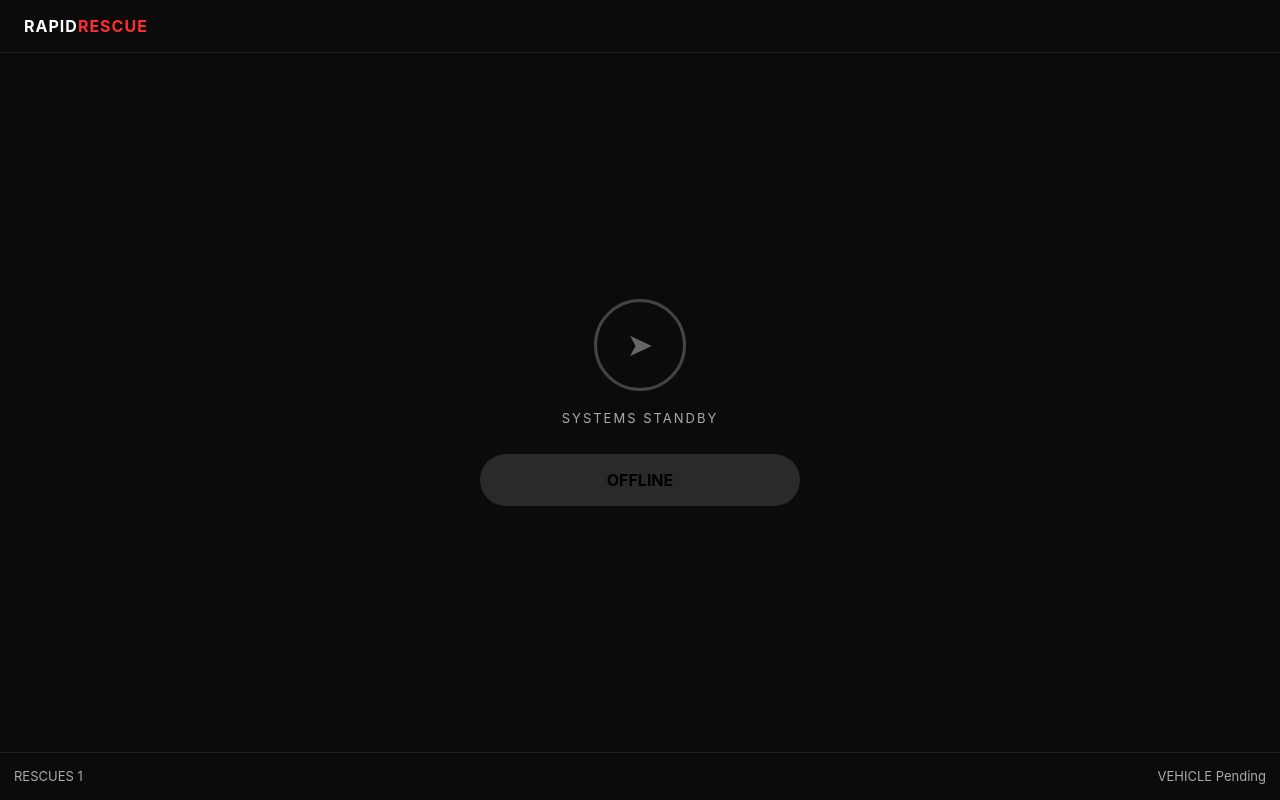
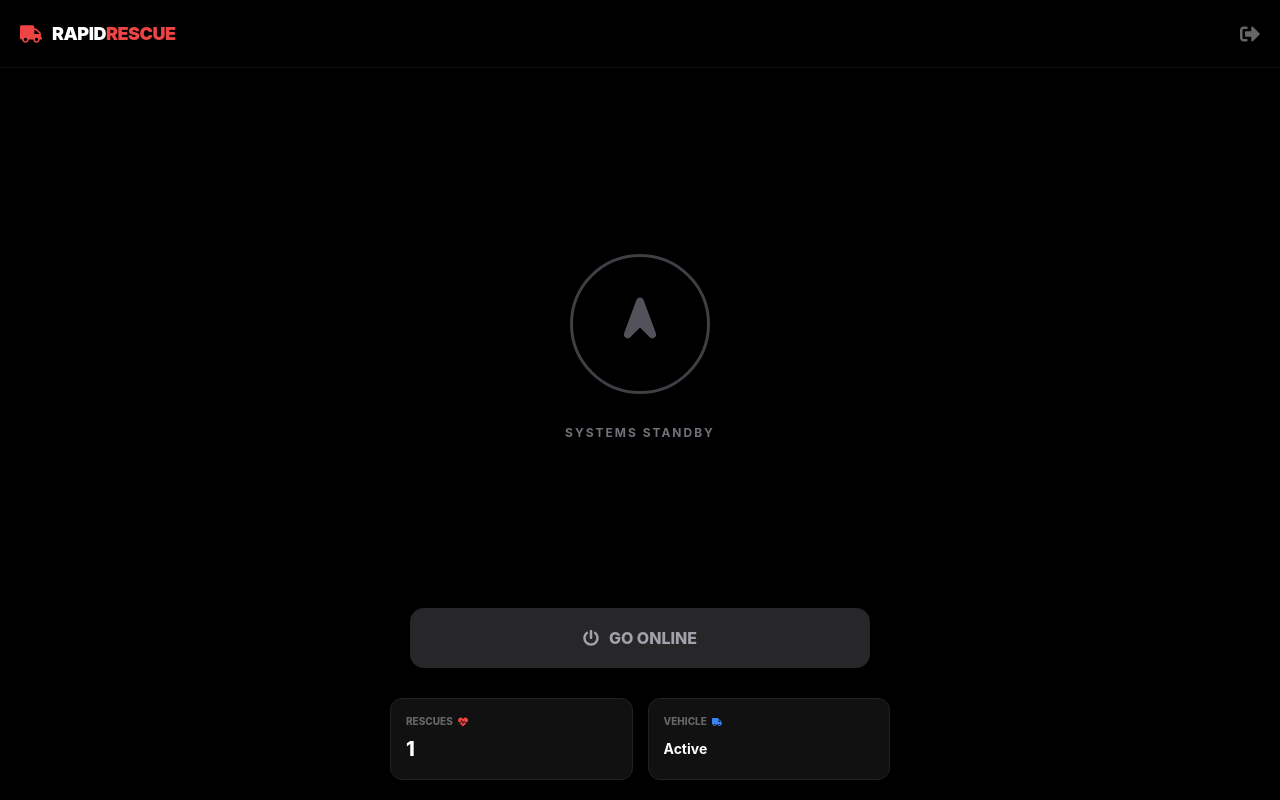
Before and after one commit to arutlashivateja/rapid-rescue, a React (Vite) app: page / in a window 1280 px wide. Built offline with nearby package versions, Linux system fonts and the light colour scheme; no server answers; the database is empty; sample sign-in values are in the browser's storage; the HTML template or start-up script is replaced by a standard one.

Commit message:
Feat: Complete Driver Dashboard with 3-step logic

```diff
--- a/src/pages/Dashboard.jsx
+++ b/src/pages/Dashboard.jsx
@@ -1,206 +1,455 @@
-import { useEffect, useState } from "react";
+import React, { useState, useEffect } from "react";
+import {
+  FaPowerOff,
+  FaLocationArrow,
+  FaPhoneAlt,
+  FaCheckCircle,
+  FaSignOutAlt,
+  FaHeartbeat,
+  FaTruck,
+  FaTimesCircle
+} from "react-icons/fa";
+
+// --- DUMMY MISSION DATA ---
+const MOCK_MISSION = {
+  id: "MSG-101",
+  patientName: "Emergency Patient",
+  locationName: "Hitech City, Hyderabad",
+  lat: 17.4401,
+  lng: 78.3489,
+  phone: "108"
+};
 
 export default function DriverDashboard() {
-  const [online, setOnline] = useState(false);
-  const [mission, setMission] = useState(false);
+  // --- STATES ---
+  const [isOnline, setIsOnline] = useState(false);
+  const [viewState, setViewState] = useState("IDLE"); // Options: "IDLE", "INCOMING", "ACTIVE"
   const [rescues, setRescues] = useState(1);
+  const [activeMission, setActiveMission] = useState(null);
 
-  // simulate incoming call ONLY when online
+  // --- LOGIC: SIMULATE INCOMING CALL ---
   useEffect(() => {
-    if (online && !mission) {
-      const t = setTimeout(() => {
-        setMission(true);
-      }, 3500);
-      return () => clearTimeout(t);
+    let timer;
+    // Only simulate a call if we are ONLINE and currently IDLE (not already in a call)
+    if (isOnline && viewState === "IDLE") {
+      timer = setTimeout(() => {
+        setViewState("INCOMING"); // Trigger the Accept/Reject screen
+      }, 3000); // 3 seconds after going online
     }
-  }, [online, mission]);
+    return () => clearTimeout(timer);
+  }, [isOnline, viewState]);
 
-  return (
-    <div style={S.page}>
-      {/* HEADER */}
-      <div style={S.header}>
-        <span style={S.logo}>
-          RAPID<span style={{ color: "#ff2e2e" }}>RESCUE</span>
-        </span>
+  // --- HANDLERS ---
+
+  // 1. Toggle Online/Offline
+  const handleToggleOnline = () => {
+    if (isOnline) {
+      // Going Offline
+      setIsOnline(false);
+      setViewState("IDLE");
+      setActiveMission(null);
+    } else {
+      // Going Online
+      setIsOnline(true);
+    }
+  };
+
+  // 2. Reject Call (Goes back to scanning)
+  const handleReject = () => {
+    setViewState("IDLE");
+    // In a real app, you might log this rejection
+  };
+
+  // 3. Accept Call (Moves to Active Mission)
+  const handleAccept = () => {
+    setActiveMission(MOCK_MISSION);
+    setViewState("ACTIVE");
+  };
+
+  // 4. Navigate (Opens Google Maps)
+  const handleNavigate = () => {
+    if (activeMission) {
+      const url = `https://www.google.com/maps/dir/?api=1&destination=${activeMission.lat},${activeMission.lng}`;
+      window.open(url, '_blank');
+    }
+  };
+
+  // 5. Phone Call
+  const handleCall = () => {
+    if (activeMission) {
+      window.open(`tel:${activeMission.phone}`);
+    }
+  };
+
+  // 6. Mark Done (Increments rescues, returns to scanning)
+  const handleDone = () => {
+    if(window.confirm("Confirm patient drop-off?")) {
+      setRescues(prev => prev + 1);
+      setActiveMission(null);
+      setViewState("IDLE"); // Back to scanning
+    }
+  };
+
+  // --- RENDER HELPERS ---
+
+  // SCREEN A: SCANNING / OFFLINE
+  const renderScanner = () => (
+    <div style={styles.centerContainer}>
+      <div style={styles.radarContainer}>
+        <div style={{
+          ...styles.radarCircle,
+          borderColor: isOnline ? "#22c55e" : "#3f3f46",
+          color: isOnline ? "#22c55e" : "#52525b",
+          boxShadow: isOnline ? "0 0 40px rgba(34, 197, 94, 0.2)" : "none"
+        }}>
+          <FaLocationArrow style={{ fontSize: "40px", transform: "rotate(-45deg)" }} />
         </div>
-
-      {/* BODY */}
-      <div style={S.body}>
-        {!mission ? (
-          <>
-            <div
-              style={{
-                ...S.circle,
-                borderColor: online ? "#00ff84" : "#444",
-                color: online ? "#00ff84" : "#666",
-              }}
-            >
-              ➤
-            </div>
-
-            <div style={S.scanText}>
-              {online ? "SCANNING FOR CALLS..." : "SYSTEMS STANDBY"}
+        <p style={{ ...styles.statusText, color: isOnline ? "#22c55e" : "#71717a" }}>
+          {isOnline ? "SCANNING FOR CALLS..." : "SYSTEMS STANDBY"}
+        </p>
       </div>
 
       <button
+        onClick={handleToggleOnline}
         style={{
-                ...S.onlineBtn,
-                background: online
-                  ? "linear-gradient(90deg,#0f0,#0a0)"
-                  : "#2a2a2a",
-              }}
-              onClick={() => setOnline(!online)}
-            >
-              {online ? "ONLINE" : "OFFLINE"}
-            </button>
-          </>
-        ) : (
-          /* MISSION SCREEN */
-          <div style={S.card}>
-            <div style={S.cardIcon}>➤</div>
-            <h3>Emergency Patient</h3>
-            <p style={{ color: "#888" }}>Location unavailable</p>
-
-            <div style={S.live}>● LIVE MISSION</div>
-
-            <button style={S.navigate}>NAVIGATE</button>
-
-            <div style={S.actions}>
-              <button style={S.call}>📞 Call</button>
-              <button
-                style={S.done}
-                onClick={() => {
-                  setMission(false);
-                  setRescues(r => r + 1);
+          ...styles.mainButton,
+          background: isOnline ? "#22c55e" : "#27272a",
+          color: isOnline ? "#000" : "#a1a1aa"
         }}
       >
-                ✔ Done
+        <FaPowerOff style={{ marginRight: "10px" }} />
+        {isOnline ? "ONLINE" : "GO ONLINE"}
+      </button>
+    </div>
+  );
+
+  // SCREEN B: INCOMING CALL (ACCEPT / REJECT)
+  const renderIncoming = () => (
+    <div style={styles.centerContainer}>
+      <div style={styles.incomingAlertBox}>
+        <div style={styles.pulseRing}></div>
+        <h2 style={styles.incomingTitle}>NEW REQUEST</h2>
+        <p style={styles.incomingSub}>Ambulance Required • High Priority</p>
+        <h3 style={styles.incomingLocation}>{MOCK_MISSION.locationName}</h3>
+      </div>
+
+      <div style={styles.decisionRow}>
+        <button style={styles.rejectBtn} onClick={handleReject}>
+          <FaTimesCircle size={20} /> REJECT
+        </button>
+        <button style={styles.acceptBtn} onClick={handleAccept}>
+          <FaCheckCircle size={20} /> ACCEPT
         </button>
       </div>
     </div>
-        )}
+  );
+
+  // SCREEN C: ACTIVE MISSION (NAVIGATE / CALL / DONE)
+  const renderActiveMission = () => (
+    <div style={styles.missionCard}>
+      {/* Red Glow Top */}
+      <div style={styles.cardGlow}></div>
+
+      {/* Header Icon */}
+      <div style={styles.missionIcon}>
+        <FaLocationArrow style={{ transform: "rotate(-45deg)" }} />
       </div>
 
-      {/* FOOTER */}
-      <div style={S.footer}>
-        <span>RESCUES {rescues}</span>
-        <span>VEHICLE Pending</span>
+      <h2 style={styles.missionTitle}>{activeMission.patientName}</h2>
+      <p style={styles.missionLoc}>{activeMission.locationName}</p>
+
+      <div style={styles.liveBadge}>
+        <span style={styles.liveDot}></span> LIVE MISSION
       </div>
+
+      {/* BIG NAVIGATE BUTTON */}
+      <button style={styles.navBtn} onClick={handleNavigate}>
+        <FaLocationArrow style={{ transform: "rotate(-45deg)" }} /> NAVIGATE
+      </button>
+
+      {/* CALL & DONE BUTTONS */}
+      <div style={styles.actionRow}>
+        <button style={styles.callBtn} onClick={handleCall}>
+          <FaPhoneAlt /> CALL
+        </button>
+        <button style={styles.doneBtn} onClick={handleDone}>
+          <FaCheckCircle /> DONE
+        </button>
+      </div>
+    </div>
+  );
+
+  return (
+    <div style={styles.page}>
+
+      {/* HEADER */}
+      <header style={styles.header}>
+        <div style={styles.logoBox}>
+          <FaTruck style={{ color: "#ef4444", fontSize: "22px" }} />
+          <span style={styles.logoText}>
+            RAPID<span style={{ color: "#ef4444" }}>RESCUE</span>
+          </span>
+        </div>
+        <button style={styles.logoutBtn}>
+          <FaSignOutAlt />
+        </button>
+      </header>
+
+      {/* MAIN BODY SWITCHER */}
+      <main style={styles.main}>
+        {viewState === "IDLE" && renderScanner()}
+        {viewState === "INCOMING" && renderIncoming()}
+        {viewState === "ACTIVE" && renderActiveMission()}
+      </main>
+
+      {/* FOOTER STATS */}
+      <footer style={styles.footer}>
+        <div style={styles.statBox}>
+          <span style={styles.statLabel}>RESCUES <FaHeartbeat color="#ef4444"/></span>
+          <span style={styles.statVal}>{rescues}</span>
+        </div>
+        <div style={styles.statBox}>
+          <span style={styles.statLabel}>VEHICLE <FaTruck color="#3b82f6"/></span>
+          <span style={styles.statValPending}>Active</span>
+        </div>
+      </footer>
     </div>
   );
 }
 
-/* ====== STYLES (LOCKED) ====== */
-
-const S = {
+// --- TESLA-STYLE DARK UI CSS ---
+const styles = {
   page: {
-    background: "#0b0b0b",
+    height: "100vh",
+    backgroundColor: "#000",
     color: "#fff",
-    height: "100vh",
+    fontFamily: "Inter, sans-serif",
     display: "flex",
     flexDirection: "column",
-    fontFamily: "Inter, system-ui",
+    overflow: "hidden"
   },
   header: {
-    padding: "14px 24px",
-    borderBottom: "1px solid #1f1f1f",
+    padding: "20px",
+    display: "flex",
+    justifyContent: "space-between",
+    alignItems: "center",
+    borderBottom: "1px solid #111"
   },
-  logo: {
-    fontWeight: 700,
-    letterSpacing: 1,
+  logoBox: { display: "flex", gap: "10px", alignItems: "center" },
+  logoText: { fontWeight: "900", fontSize: "18px", letterSpacing: "-0.5px" },
+  logoutBtn: { background: "none", border: "none", color: "#666", fontSize: "20px", cursor: "pointer" },
+
+  main: {
+    flex: 1,
+    display: "flex",
+    alignItems: "center",
+    justifyContent: "center",
+    padding: "20px",
+    position: "relative",
+    width: "100%",
+    maxWidth: "500px",
+    margin: "0 auto"
   },
-  body: {
+
+  // SCANNER STYLES
+  centerContainer: {
+    width: "100%",
+    height: "100%",
+    display: "flex",
+    flexDirection: "column",
+    justifyContent: "space-between",
+    alignItems: "center",
+    paddingBottom: "10px"
+  },
+  radarContainer: {
+    flex: 1,
+    display: "flex",
+    flexDirection: "column",
+    alignItems: "center",
+    justifyContent: "center"
+  },
+  radarCircle: {
+    width: "140px",
+    height: "140px",
+    borderRadius: "50%",
+    border: "3px solid",
+    display: "flex",
+    alignItems: "center",
+    justifyContent: "center",
+    marginBottom: "30px",
+    transition: "all 0.3s ease"
+  },
+  statusText: {
+    fontWeight: "700",
+    letterSpacing: "2px",
+    fontSize: "12px"
+  },
+  mainButton: {
+    width: "100%",
+    padding: "18px",
+    borderRadius: "14px",
+    border: "none",
+    fontWeight: "800",
+    fontSize: "16px",
+    display: "flex",
+    alignItems: "center",
+    justifyContent: "center",
+    cursor: "pointer",
+    transition: "all 0.2s"
+  },
+
+  // INCOMING CALL STYLES
+  incomingAlertBox: {
     flex: 1,
     display: "flex",
     flexDirection: "column",
     alignItems: "center",
     justifyContent: "center",
+    animation: "pulse 1s infinite"
   },
-  circle: {
-    width: 92,
-    height: 92,
+  pulseRing: {
+    width: "100px",
+    height: "100px",
+    background: "rgba(239, 68, 68, 0.2)",
     borderRadius: "50%",
-    border: "3px solid",
+    position: "absolute",
+    zIndex: -1,
+    animation: "ping 1.5s cubic-bezier(0, 0, 0.2, 1) infinite"
+  },
+  incomingTitle: { fontSize: "32px", fontWeight: "900", color: "#ef4444", marginBottom: "8px" },
+  incomingSub: { color: "#888", marginBottom: "20px", fontWeight: "600" },
+  incomingLocation: { fontSize: "24px", textAlign: "center", lineHeight: "1.3" },
+
+  decisionRow: {
+    display: "flex",
+    width: "100%",
+    gap: "15px",
+    marginBottom: "10px"
+  },
+  acceptBtn: {
+    flex: 1,
+    padding: "20px",
+    background: "#22c55e",
+    color: "#000",
+    border: "none",
+    borderRadius: "12px",
+    fontWeight: "800",
+    fontSize: "18px",
     display: "flex",
     alignItems: "center",
     justifyContent: "center",
-    fontSize: 32,
-    marginBottom: 18,
+    gap: "10px",
+    cursor: "pointer"
   },
-  scanText: {
-    letterSpacing: 2,
-    fontSize: 13,
-    color: "#aaa",
-    marginBottom: 26,
+  rejectBtn: {
+    flex: 1,
+    padding: "20px",
+    background: "#27272a",
+    color: "#ef4444",
+    border: "1px solid #ef4444",
+    borderRadius: "12px",
+    fontWeight: "800",
+    fontSize: "18px",
+    display: "flex",
+    alignItems: "center",
+    justifyContent: "center",
+    gap: "10px",
+    cursor: "pointer"
   },
-  onlineBtn: {
-    width: 320,
-    padding: 14,
-    borderRadius: 30,
+
+  // MISSION CARD STYLES
+  missionCard: {
+    width: "100%",
+    background: "#111",
+    borderRadius: "24px",
+    padding: "30px",
+    textAlign: "center",
+    border: "1px solid #222",
+    position: "relative",
+    overflow: "hidden"
+  },
+  cardGlow: {
+    position: "absolute",
+    top: 0, left: 0, right: 0, height: "3px",
+    background: "linear-gradient(90deg, transparent, #ef4444, transparent)",
+    boxShadow: "0 0 20px 5px #ef4444"
+  },
+  missionIcon: {
+    width: "70px", height: "70px",
+    background: "#2563eb",
+    borderRadius: "50%",
+    display: "flex",
+    alignItems: "center",
+    justifyContent: "center",
+    margin: "0 auto 20px",
+    color: "#fff",
+    fontSize: "24px"
+  },
+  missionTitle: { fontSize: "22px", fontWeight: "800", marginBottom: "5px" },
+  missionLoc: { color: "#888", fontSize: "14px", marginBottom: "20px" },
+  liveBadge: {
+    display: "inline-flex",
+    alignItems: "center",
+    background: "#450a0a",
+    color: "#ef4444",
+    padding: "5px 12px",
+    borderRadius: "20px",
+    fontSize: "10px",
+    fontWeight: "800",
+    marginBottom: "25px",
+    letterSpacing: "1px"
+  },
+  liveDot: { width: "6px", height: "6px", background: "#ef4444", borderRadius: "50%", marginRight: "6px" },
+
+  navBtn: {
+    width: "100%",
+    padding: "16px",
+    background: "#3b82f6",
+    color: "#fff",
     border: "none",
-    fontWeight: 700,
+    borderRadius: "12px",
+    fontWeight: "800",
+    fontSize: "16px",
+    display: "flex",
+    alignItems: "center",
+    justifyContent: "center",
+    gap: "8px",
+    marginBottom: "15px",
     cursor: "pointer",
-    color: "#000",
+    boxShadow: "0 4px 20px rgba(37, 99, 235, 0.3)"
   },
-  card: {
+  actionRow: { display: "flex", gap: "10px" },
+  callBtn: {
+    flex: 1, padding: "14px", background: "#222", border: "1px solid #333",
+    borderRadius: "10px", color: "#ddd", fontWeight: "700",
+    display: "flex", alignItems: "center", justifyContent: "center", gap: "8px", cursor: "pointer"
+  },
+  doneBtn: {
+    flex: 1, padding: "14px", background: "#064e3b", border: "1px solid #10b981",
+    borderRadius: "10px", color: "#34d399", fontWeight: "700",
+    display: "flex", alignItems: "center", justifyContent: "center", gap: "8px", cursor: "pointer"
+  },
+
+  // FOOTER
+  footer: {
+    padding: "0 20px 20px",
+    display: "flex",
+    gap: "15px",
+    maxWidth: "540px",
+    width: "100%",
+    margin: "0 auto"
+  },
+  statBox: {
+    flex: 1,
     background: "#111",
-    padding: 28,
-    borderRadius: 16,
-    width: 330,
-    textAlign: "center",
-    boxShadow: "0 0 30px rgba(0,0,0,0.7)",
+    border: "1px solid #222",
+    borderRadius: "12px",
+    padding: "15px",
+    display: "flex",
+    flexDirection: "column",
+    gap: "5px"
   },
-  cardIcon: {
-    fontSize: 30,
-    color: "#3b82f6",
-    marginBottom: 12,
-  },
-  live: {
-    margin: "10px auto",
-    width: "fit-content",
-    padding: "5px 12px",
-    borderRadius: 14,
-    background: "#2a0000",
-    color: "#ff3b3b",
-    fontSize: 12,
-  },
-  navigate: {
-    width: "100%",
-    padding: 13,
-    marginTop: 12,
-    background: "#3b82f6",
-    border: "none",
-    borderRadius: 12,
-    fontWeight: 700,
-    color: "#fff",
-  },
-  actions: {
-    display: "flex",
-    gap: 10,
-    marginTop: 12,
-  },
-  call: {
-    flex: 1,
-    padding: 10,
-    background: "#222",
-    border: "none",
-    borderRadius: 10,
-    color: "#fff",
-  },
-  done: {
-    flex: 1,
-    padding: 10,
-    background: "#062f1c",
-    border: "1px solid #00ff84",
-    borderRadius: 10,
-    color: "#00ff84",
-  },
-  footer: {
-    padding: 14,
-    display: "flex",
-    justifyContent: "space-between",
-    borderTop: "1px solid #1f1f1f",
-    fontSize: 13,
-    color: "#aaa",
-  },
+  statLabel: { fontSize: "10px", fontWeight: "800", color: "#666", display: "flex", alignItems: "center", gap: "5px" },
+  statVal: { fontSize: "20px", fontWeight: "800" },
+  statValPending: { fontSize: "14px", fontWeight: "700", marginTop: "4px" }
 };
```
Lines whose indentation alone changed are shown as unchanged.
